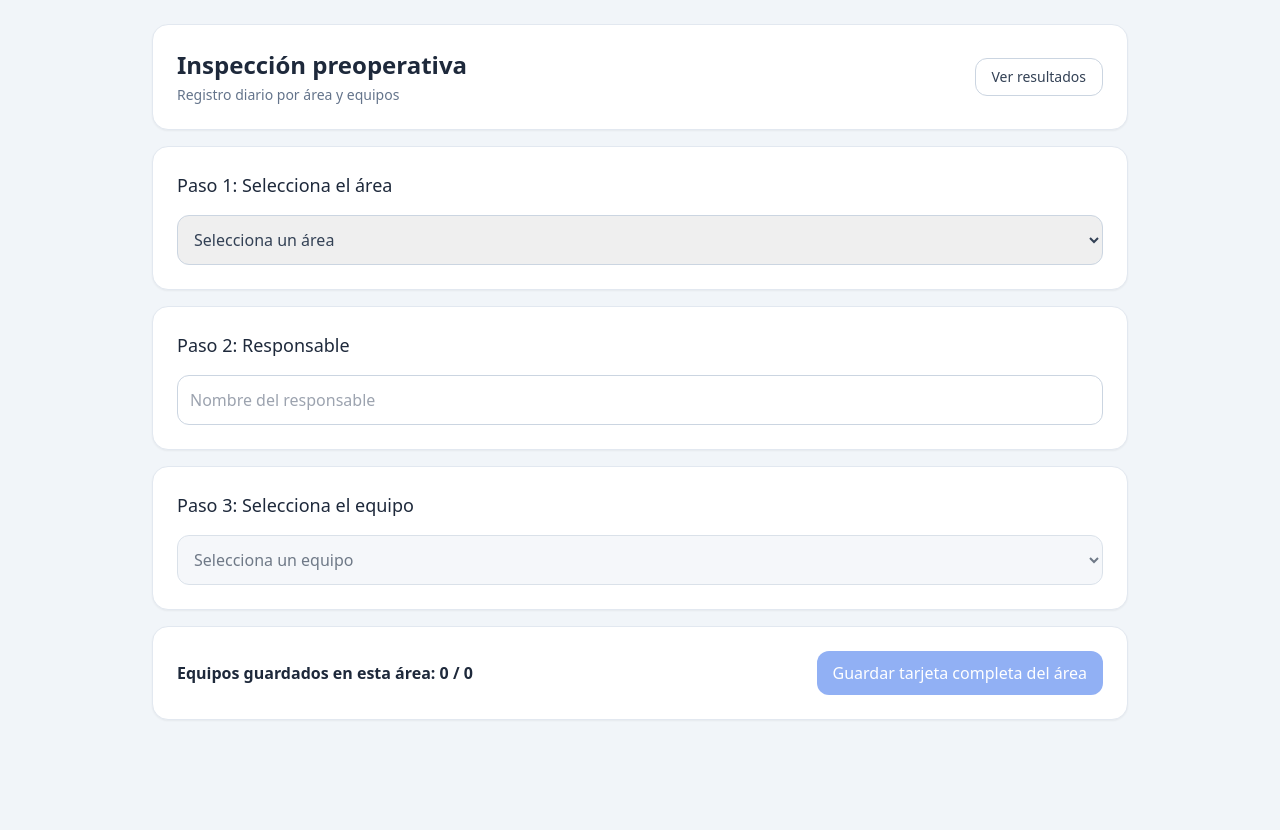
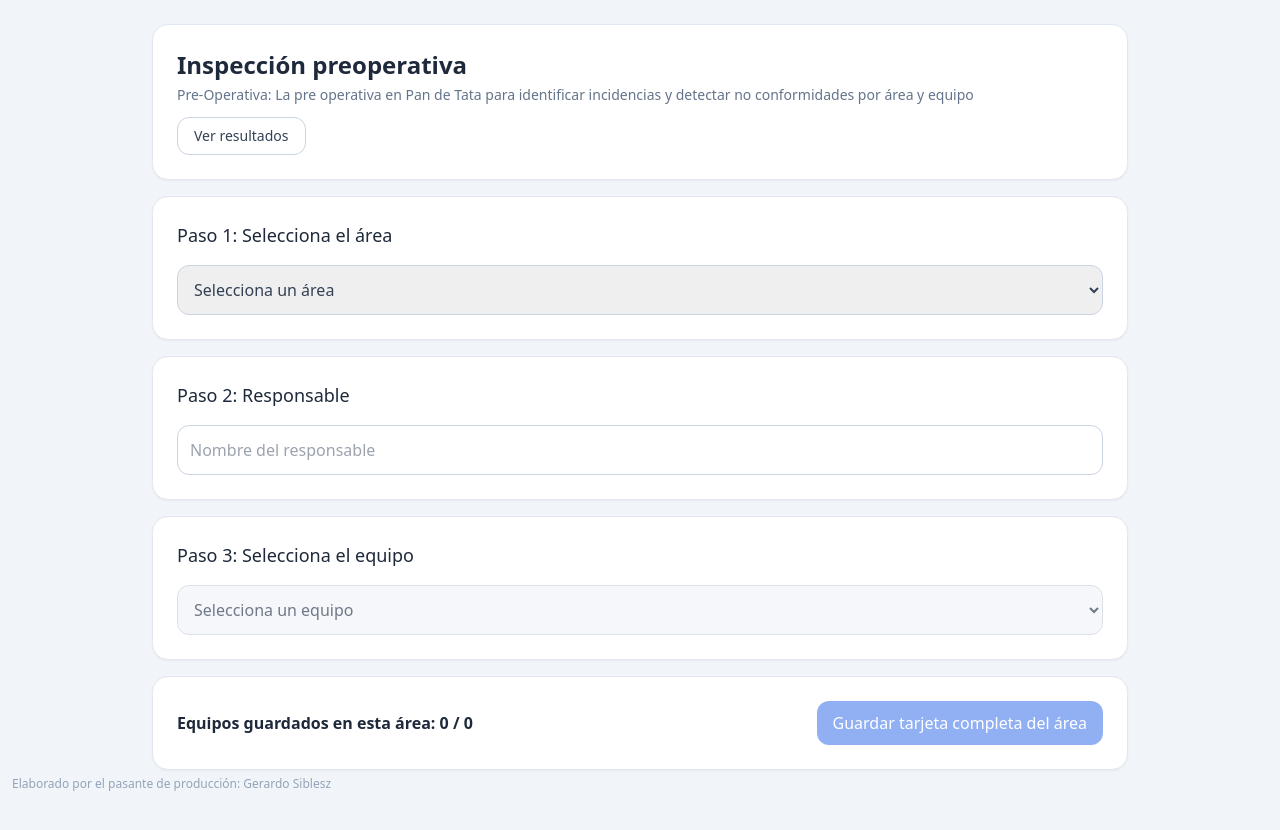
Before and after one commit to Gsiblesz/PRE-OPERATIVAfrontend, a Next.js app: page / in a window 1280 px wide. Shown: the top 830 px of the page. Before the commit the page ends 800 px from the top, so only its background shows below. Built offline with nearby package versions, Linux system fonts and the light colour scheme.

Commit message:
chore: actualizar texto pre-operativa y firma del pasante

```diff
--- a/app/components/FormInspeccionPreoperativa.tsx
+++ b/app/components/FormInspeccionPreoperativa.tsx
@@ -165,7 +165,9 @@ export default function FormInspeccionPreoperativa() {
             <h1 className="text-xl font-semibold text-slate-800 md:text-2xl">
               Inspección preoperativa
             </h1>
-            <p className="mt-1 text-sm text-slate-500">Registro diario por área y equipos</p>
+            <p className="mt-1 text-sm text-slate-500">
+              Pre-Operativa: La pre operativa en Pan de Tata para identificar incidencias y detectar no conformidades por área y equipo
+            </p>
           </div>
           <Link
             href="/resultados"
--- a/app/components/ResultadosInspecciones.tsx
+++ b/app/components/ResultadosInspecciones.tsx
@@ -562,7 +562,7 @@ export default function ResultadosInspecciones() {
           <div>
             <h1 className="text-xl font-semibold text-slate-800 md:text-2xl">Resultados de inspecciones</h1>
             <p className="mt-1 text-sm text-slate-500">
-              La pre operativo en Pan de Tata para identificar incidencias y detectar no conformidades por área y equipo
+              Pre-Operativa: La pre operativa en Pan de Tata para identificar incidencias y detectar no conformidades por área y equipo
             </p>
           </div>
           <Link
--- a/app/layout.tsx
+++ b/app/layout.tsx
@@ -2,8 +2,8 @@ import type { Metadata } from "next";
 import "./globals.css";
 
 export const metadata: Metadata = {
-  title: "Inspecciones preoperativas",
-  description: "Registro de inspecciones preoperativas por área",
+  title: "Pre-Operativa | Pan de Tata",
+  description: "La pre operativa en Pan de Tata para identificar incidencias y detectar no conformidades por área y equipo",
 };
 
 export default function RootLayout({
@@ -13,7 +13,12 @@ export default function RootLayout({
 }>) {
   return (
     <html lang="es">
-      <body className="bg-slate-100 text-slate-900 antialiased">{children}</body>
+      <body className="bg-slate-100 text-slate-900 antialiased">
+        <div className="min-h-screen pb-12">{children}</div>
+        <p className="fixed bottom-2 left-3 text-xs text-slate-400">
+          Elaborado por el pasante de producción: Gerardo Siblesz
+        </p>
+      </body>
     </html>
   );
 }
```
